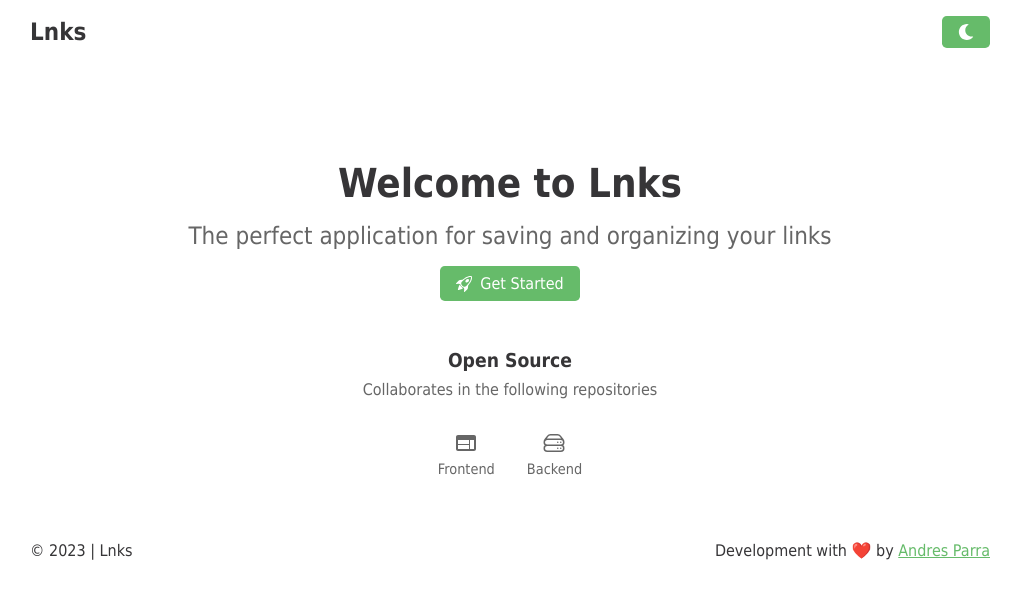
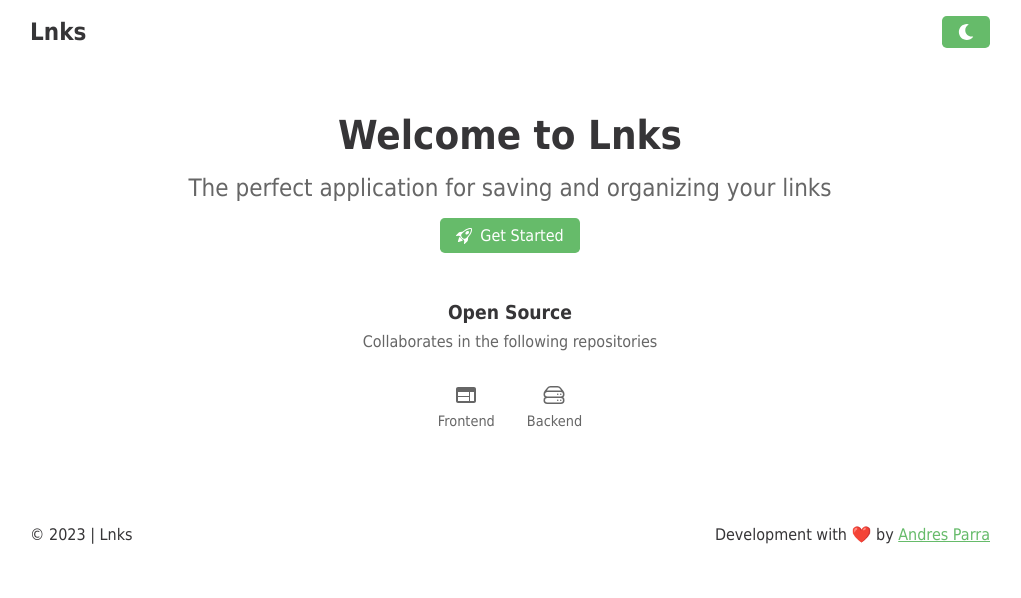
Before and after one commit to byandrev/lnks, a React (Vite) app: page / in a window 1280 px wide. Shown: the top 598 px of the page, without its empty margins (130-1151 px from the left). Built offline with nearby package versions, Linux system fonts and the light colour scheme; no server answers.

Commit message:
set marginY wrapper container

```diff
--- a/src/components/wrapper/index.tsx
+++ b/src/components/wrapper/index.tsx
@@ -1,13 +1,19 @@
 import { ReactNode } from "react";
+import styled from "styled-components";
 import Header from "../header";
 import Footer from "../footer";
-import Container from "../common/container";
+import { ContainerStyled } from "../common/container/styles.tsx";
+
+const Content = styled(ContainerStyled)`
+  margin-top: 3rem;
+  margin-bottom: 5rem;
+`;
 
 function Wrapper({ children }: { children: ReactNode }) {
   return (
     <>
       <Header />
-      <Container>{children}</Container>
+      <Content>{children}</Content>
       <Footer />
     </>
   );
--- a/src/pages/auth/signin/form/styles.tsx
+++ /dev/null
@@ -1,5 +0,0 @@
-import { styled } from "styled-components";
-
-export const FormStyled = styled.form`
-  margin: 5rem 0;
-`;
--- a/src/pages/home/components/banner/styles.tsx
+++ b/src/pages/home/components/banner/styles.tsx
@@ -1,7 +1,6 @@
 import styled from "styled-components";
 
 export const BannerStyled = styled.div`
-  margin-top: 6rem;
   text-align: center;
 `;
 
--- a/src/pages/not_found/styles.tsx
+++ b/src/pages/not_found/styles.tsx
@@ -1,7 +1,6 @@
 import styled from "styled-components";
 
 export const ContentStyled = styled.div`
-  margin: 5rem 0;
   text-align: center;
 `;
 
```
